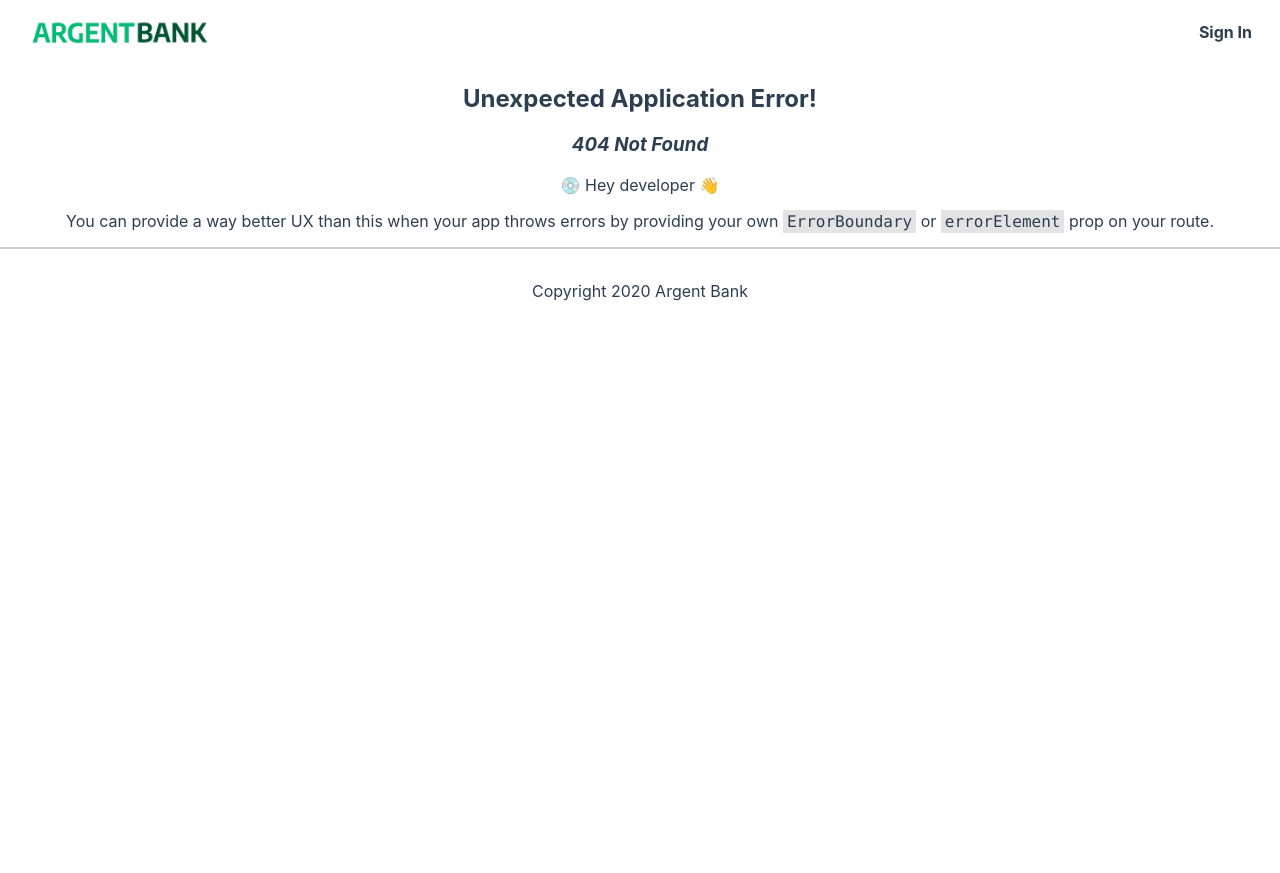
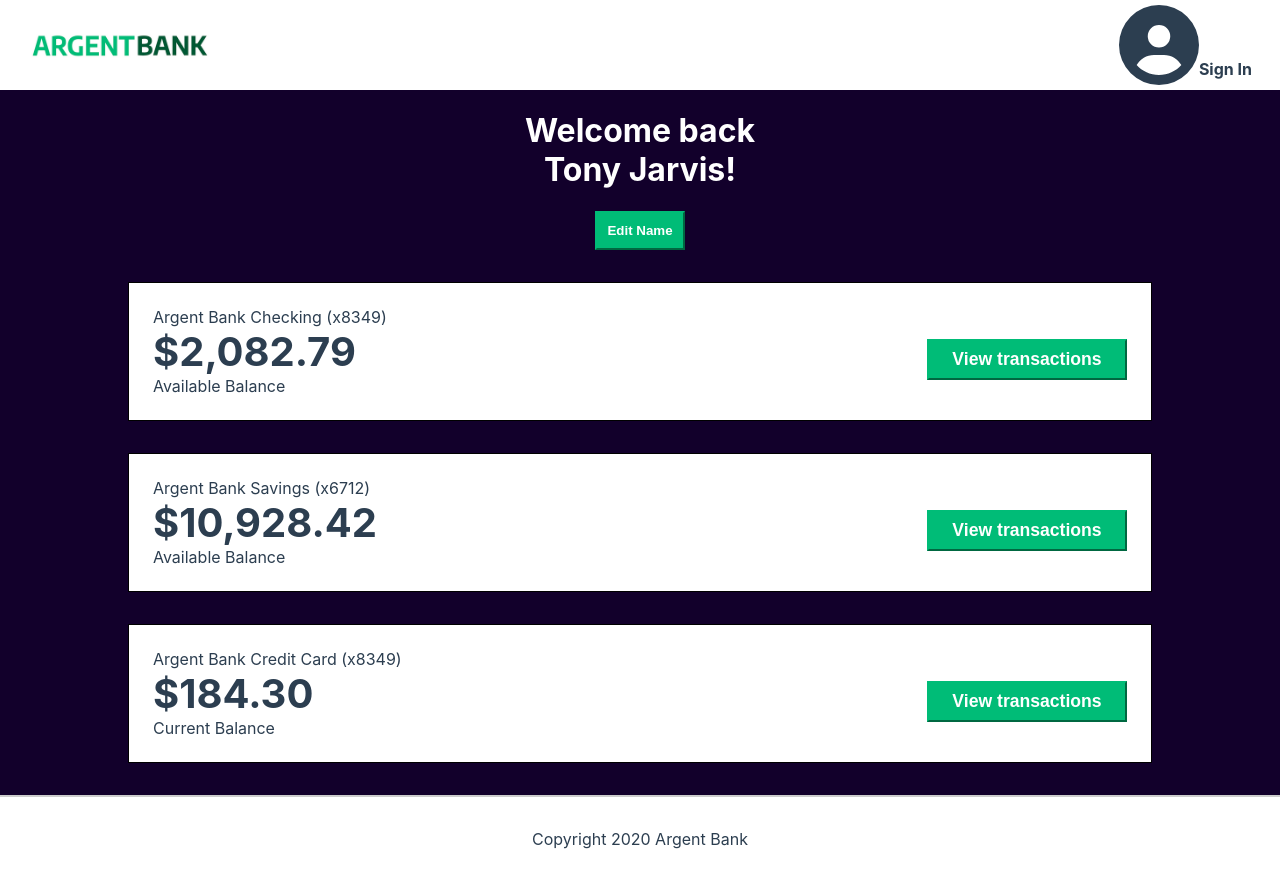
Before and after one commit to FlorentMarien/OC-React-Projet13-Frontend, a React (Create React App) app: page /user in a window 1280 px wide. Before the commit this address had no page. Before the commit the page ends 800 px from the top, so only its background shows below. Built offline with nearby package versions, Linux system fonts and the light colour scheme.

Commit message:
Ajout - page user / fontawesome

```diff
--- a/package.json
+++ b/package.json
@@ -3,6 +3,9 @@
   "version": "0.1.0",
   "private": true,
   "dependencies": {
+    "@fortawesome/fontawesome-svg-core": "^6.5.1",
+    "@fortawesome/free-solid-svg-icons": "^6.5.1",
+    "@fortawesome/react-fontawesome": "^0.2.0",
     "@testing-library/jest-dom": "^5.17.0",
     "@testing-library/react": "^13.4.0",
     "@testing-library/user-event": "^13.5.0",
--- a/src/App.js
+++ b/src/App.js
@@ -6,11 +6,11 @@
 
 function App() {
   return (
-    <div className="App">
+    <>
       <Navbar />
       <Router />
       <Footer />
-    </div>
+    </>
   );
 }
 
--- a/src/composantes/footer.js
+++ b/src/composantes/footer.js
@@ -1,8 +1,8 @@
 import './../styles/main.css';
 function Footer(){
     return (
-        <footer class="footer">
-            <p class="footer-text">Copyright 2020 Argent Bank</p>
+        <footer className="footer">
+            <p className="footer-text">Copyright 2020 Argent Bank</p>
         </footer>
     );
 }
--- a/src/composantes/navbar.js
+++ b/src/composantes/navbar.js
@@ -1,20 +1,23 @@
 import './../styles/main.css';
 import argentbanklogo from './../img/argentBankLogo.png';
-
+import { FontAwesomeIcon } from '@fortawesome/react-fontawesome';
+import { library } from '@fortawesome/fontawesome-svg-core'
+import { fas } from '@fortawesome/free-solid-svg-icons'
+library.add(fas);
 function Navbar(){
     return(
-        <nav class="main-nav">
-            <a class="main-nav-logo" onClick={(e) => {window.location = "/"}}>
+        <nav className="main-nav">
+            <a className="main-nav-logo" onClick={(e) => {window.location = "/"}}>
             <img
-                class="main-nav-logo-image"
+                className="main-nav-logo-image"
                 src={argentbanklogo}
                 alt="Argent Bank Logo"
             />
-            <h1 class="sr-only">Argent Bank</h1>
+            <h1 className="sr-only">Argent Bank</h1>
             </a>
             <div>
-                <a class="main-nav-item" onClick={(e) => {window.location = "/sign-in"}}>
-                <i class="fa fa-user-circle"></i>
+                <a className="main-nav-item" onClick={(e) => {window.location = "/sign-in"}}>
+                <FontAwesomeIcon className="fa fa-circle-user sign-in-icon" icon="fa fa-circle-user" />
                 Sign In
                 </a>
             </div>
--- a/src/pages/index.js
+++ b/src/pages/index.js
@@ -2,46 +2,47 @@
 import iconchat from './../img/icon-chat.png';
 import iconmoney from './../img/icon-money.png';
 import iconsecurity from './../img/icon-security.png';
+
 function Index() {
     return (
     <main>
-      <div class="hero">
-        <section class="hero-content">
-          <h2 class="sr-only">Promoted Content</h2>
-          <p class="subtitle">No fees.</p>
-          <p class="subtitle">No minimum deposit.</p>
-          <p class="subtitle">High interest rates.</p>
-          <p class="text">Open a savings account with Argent Bank today!</p>
+      <div className="hero">
+        <section className="hero-content">
+          <h2 className="sr-only">Promoted Content</h2>
+          <p className="subtitle">No fees.</p>
+          <p className="subtitle">No minimum deposit.</p>
+          <p className="subtitle">High interest rates.</p>
+          <p className="text">Open a savings account with Argent Bank today!</p>
         </section>
       </div>
-      <section class="features">
-        <h2 class="sr-only">Features</h2>
-        <div class="feature-item">
-          <img src={iconchat} alt="Chat Icon" class="feature-icon" />
-          <h3 class="feature-item-title">You are our #1 priority</h3>
+      <section className="features">
+        <h2 className="sr-only">Features</h2>
+        <div className="feature-item">
+          <img src={iconchat} alt="Chat Icon" className="feature-icon" />
+          <h3 className="feature-item-title">You are our #1 priority</h3>
           <p>
             Need to talk to a representative? You can get in touch through our
             24/7 chat or through a phone call in less than 5 minutes.
           </p>
         </div>
-        <div class="feature-item">
+        <div className="feature-item">
           <img
             src={iconmoney}
             alt="Chat Icon"
-            class="feature-icon"
+            className="feature-icon"
           />
-          <h3 class="feature-item-title">More savings means higher rates</h3>
+          <h3 className="feature-item-title">More savings means higher rates</h3>
           <p>
             The more you save with us, the higher your interest rate will be!
           </p>
         </div>
-        <div class="feature-item">
+        <div className="feature-item">
           <img
             src={iconsecurity}
             alt="Chat Icon"
-            class="feature-icon"
+            className="feature-icon"
           />
-          <h3 class="feature-item-title">Security you can trust</h3>
+          <h3 className="feature-item-title">Security you can trust</h3>
           <p>
             We use top of the line encryption to make sure your data and money
             is always safe.
--- a/src/pages/sign-in.js
+++ b/src/pages/sign-in.js
@@ -1,24 +1,25 @@
-import './../styles/main.css'
+import './../styles/main.css';
+import { FontAwesomeIcon } from '@fortawesome/react-fontawesome';
 function SignIn(){
     return(
-        <main class="main bg-dark">
-            <section class="sign-in-content">
-                <i class="fa fa-user-circle sign-in-icon"></i>
+        <main className="main bg-dark">
+            <section className="sign-in-content">
+                <FontAwesomeIcon className="sign-in-icon" icon="fa fa-circle-user" />
                 <h1>Sign In</h1>
                 <form onSubmit={(e)=>{ e.preventDefault(); window.location = "/user"} }>
-                    <div class="input-wrapper">
+                    <div className="input-wrapper">
                         <label for="username">Username</label>
                         <input type="text" id="username" />
                     </div>
-                    <div class="input-wrapper">
+                    <div className="input-wrapper">
                         <label for="password">Password</label>
                         <input type="password" id="password" />
                     </div>
-                    <div class="input-remember">
+                    <div className="input-remember">
                         <input type="checkbox" id="remember-me" />
                         <label for="remember-me">Remember me</label>
                     </div>
-                    <button class="sign-in-button">Sign In</button>
+                    <button className="sign-in-button">Sign In</button>
                 </form>
             </section>
         </main>
--- a/src/pages/user.js
+++ b/src/pages/user.js
@@ -1,6 +1,44 @@
+import './../styles/main.css';
+
 function User() {
     return (
-      <p>user</p>
+    <main className="main bg-dark">
+        <div className="header">
+          <h1>Welcome back<br />Tony Jarvis!</h1>
+          <button className="edit-button">Edit Name</button>
+        </div>
+        <h2 className="sr-only">Accounts</h2>
+        <section className="account">
+          <div className="account-content-wrapper">
+            <h3 className="account-title">Argent Bank Checking (x8349)</h3>
+            <p className="account-amount">$2,082.79</p>
+            <p className="account-amount-description">Available Balance</p>
+          </div>
+          <div className="account-content-wrapper cta">
+            <button className="transaction-button">View transactions</button>
+          </div>
+        </section>
+        <section className="account">
+          <div className="account-content-wrapper">
+            <h3 className="account-title">Argent Bank Savings (x6712)</h3>
+            <p className="account-amount">$10,928.42</p>
+            <p className="account-amount-description">Available Balance</p>
+          </div>
+          <div className="account-content-wrapper cta">
+            <button className="transaction-button">View transactions</button>
+          </div>
+        </section>
+        <section className="account">
+          <div className="account-content-wrapper">
+            <h3 className="account-title">Argent Bank Credit Card (x8349)</h3>
+            <p className="account-amount">$184.30</p>
+            <p className="account-amount-description">Current Balance</p>
+          </div>
+          <div className="account-content-wrapper cta">
+            <button className="transaction-button">View transactions</button>
+          </div>
+        </section>
+      </main>
     );
   }
 
--- a/src/router.jsx
+++ b/src/router.jsx
@@ -15,7 +15,10 @@
     {
       path: "/sign-in",
       element: <SignIn />,
-
+    },
+    {
+      path: "/user",
+      element: <User />,
     },
   ]);
 
--- a/src/styles/main.css
+++ b/src/styles/main.css
@@ -6,7 +6,7 @@
   color: #2c3e50;
 }
 
-body {
+body > div {
   margin: 0;
   display: flex;
   flex-direction: column;
@@ -71,7 +71,7 @@
 }
 
 .hero {
-  background-image: url('../img/bank-tree.jpeg');
+  background-image: url('./../img/bank-tree.jpeg');
   background-position: 0 -50px;
   background-size: cover;
   background-repeat: no-repeat;
```
Also changed, not shown: 1 other file (tests, documents, lock files or other folders).
